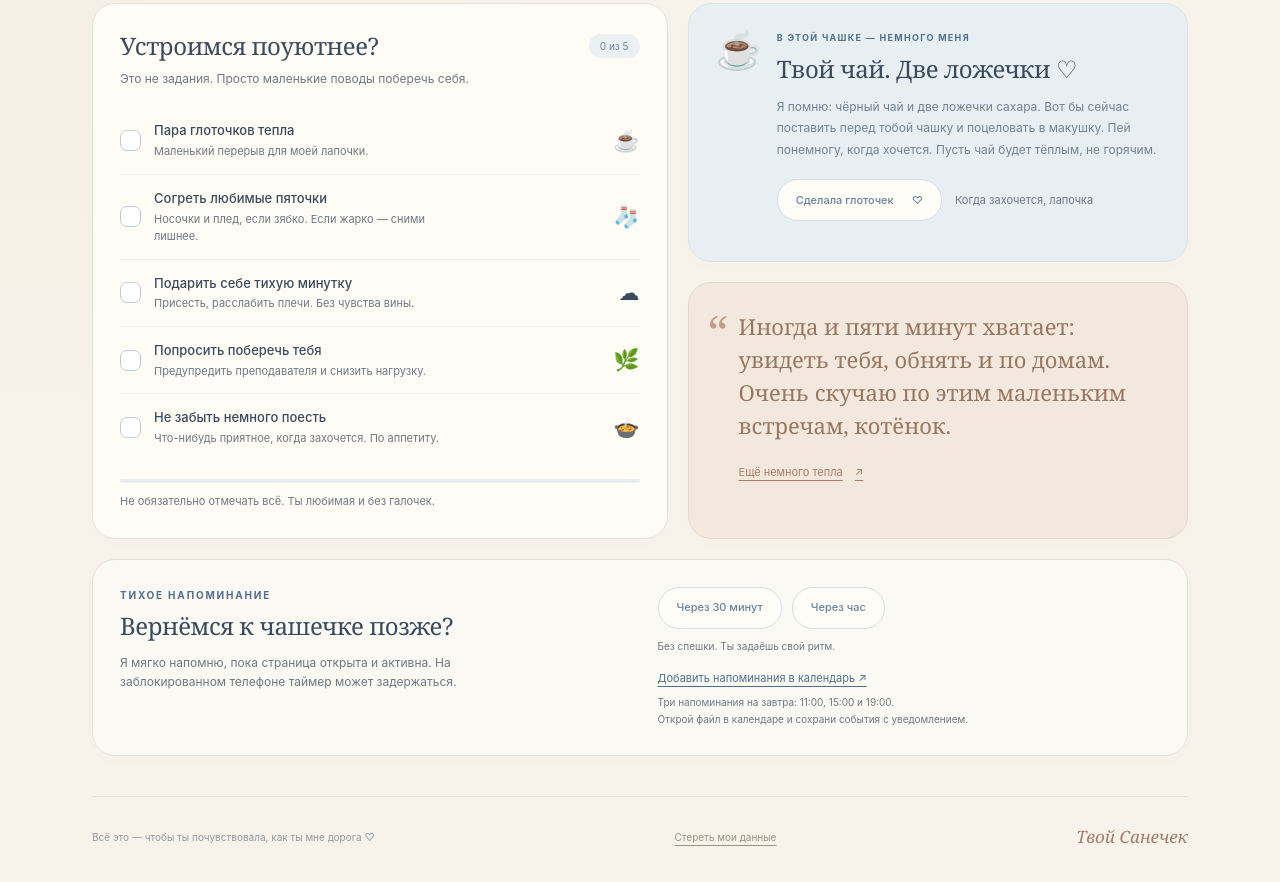
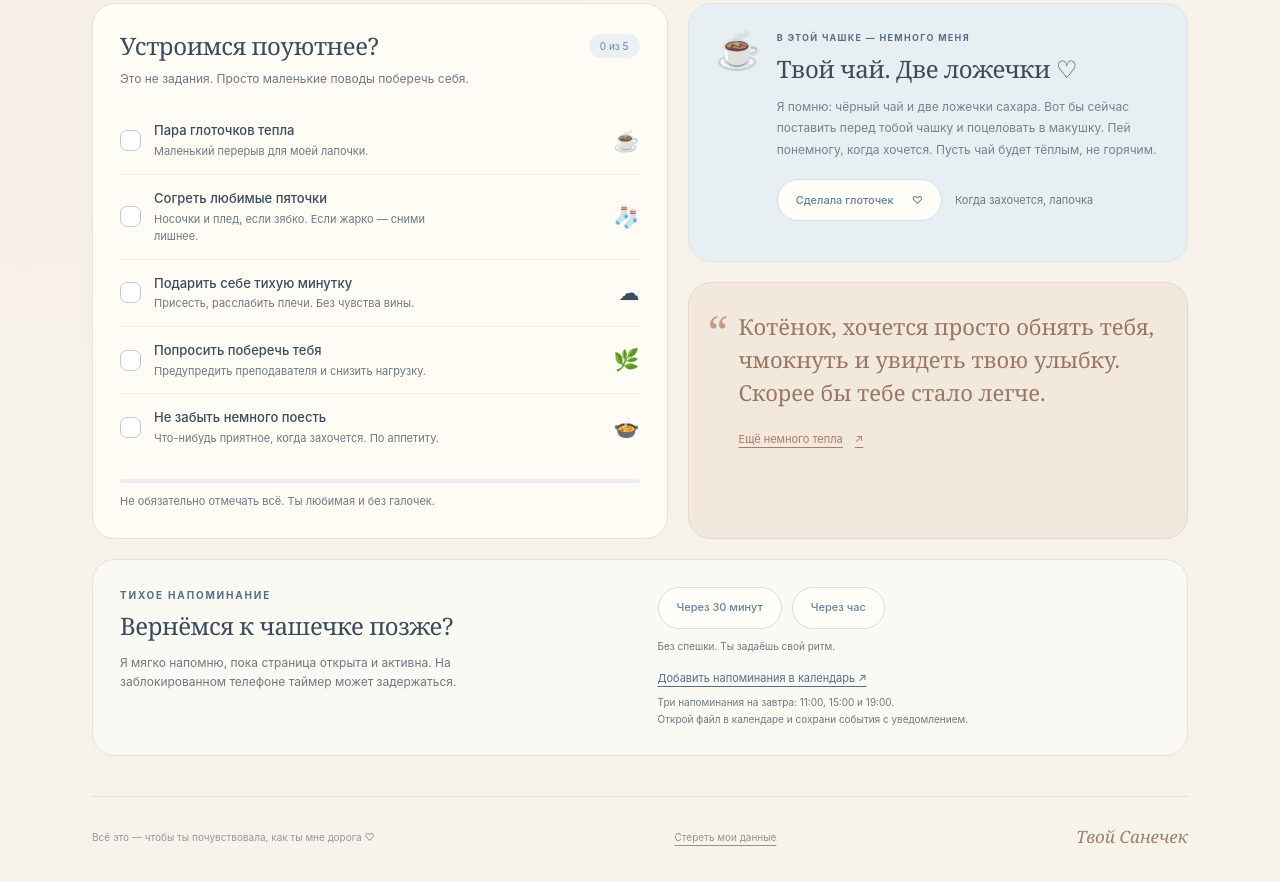
Before and after one commit to FORBIX7/lesya-care, a plain HTML site: page index.html in a window 1280 px wide. Shown: the part 1688-2570 px from the top of the page. Drawn offline with Linux system fonts and the light colour scheme.

Commit message:
Vary affectionate notes without repeating meeting details

```diff
--- a/app.js
+++ b/app.js
@@ -17,7 +17,7 @@ const tasks = [
   ['air','Попросить поберечь тебя','Предупредить преподавателя и снизить нагрузку.','🌿'],
   ['food','Не забыть немного поесть','Что-нибудь приятное, когда захочется. По аппетиту.','🍲']
 ];
-const words = ['Иногда и пяти минут хватает: увидеть тебя, обнять и по домам. Очень скучаю по этим маленьким встречам, котёнок.','У тебя такие прекрасные глаза, Леся. Я бы сейчас смотрел в них и никуда не спешил.','Вот бы после занятий совпало немного времени. Пройтись с тобой, подержать за руку и просто побыть рядом.','Даже короткая встреча с тобой делает мой день приятнее. Особенно если успел тебя обнять.','Ты у меня такая красивая, помидорка. И когда нарядная, и когда просто хочется укутаться.','Мысленно ставлю перед тобой чай. Две ложечки сахара и нежность, которую ложечками не измерить.','Пока увидеться не получается, оставляю тебе эти маленькие объятия. Забирай в любой момент.','Котёнок, я очень переживаю за тебя. Так хочу, чтобы тебе поскорее стало легче. Пожалуйста, побереги себя.'];
+const words = ['Котёнок, хочется просто обнять тебя, чмокнуть и увидеть твою улыбку. Скорее бы тебе стало легче.','У тебя такие прекрасные глаза, Леся. Я бы сейчас смотрел в них и никуда не спешил.','Мне нравится гулять с тобой и болтать обо всём подряд. Без особого повода — просто потому, что хочется быть рядом.','Даже короткая встреча с тобой делает мой день приятнее. Особенно если успел тебя обнять.','Ты у меня такая красивая, помидорка. И когда нарядная, и когда просто хочется укутаться.','Мысленно ставлю перед тобой чай. Две ложечки сахара и нежность, которую ложечками не измерить.','Пока увидеться не получается, оставляю тебе эти маленькие объятия. Забирай в любой момент.','Котёнок, я очень переживаю за тебя. Так хочу, чтобы тебе поскорее стало легче. Пожалуйста, побереги себя.'];
 let wordIndex=0, toastTimeout;
 function toast(message){$('#toast').textContent=message;$('#toast').hidden=false;clearTimeout(toastTimeout);toastTimeout=setTimeout(()=>$('#toast').hidden=true,6500);}
 function save(){try{localStorage.setItem(KEY,JSON.stringify(state));}catch{storageOK=false;toast('Браузер не даёт сохранить данные. Отметки останутся до закрытия страницы.');}}
--- a/comfort.js
+++ b/comfort.js
@@ -4,7 +4,7 @@
   const letters = [
     {tag:'открыть, когда устала',title:'Лапочка, побереги мою любимую девочку.',text:'Я знаю, у тебя непростая учёба. И очень переживаю, когда тебе плохо, а ты всё равно собираешься делать столько всего. Мне так хочется, чтобы ты поскорее поправлялась. Пожалуйста, попроси помочь, когда тяжело. Тебе не нужно ничего мне доказывать. Ты мне очень дорога — сама по себе, без подвигов.'},
     {tag:'открыть, когда не хватает меня',title:'Мне бы сейчас пять минут с тобой.',text:'Просто увидеть тебя, обнять, чмокнуть — и можно по домам. Даже так совсем ненадолго мне хорошо с тобой. Пока не получается встретиться, держи объятие отсюда. Скучаю, котёнок ♡'},
-    {tag:'открыть для маленькой улыбки',title:'Маленькое свидание — тоже свидание.',text:'Если после занятий выпадет полчаса или час, хочется просто пройтись с тобой. Поболтать обо всём подряд, подержать за руку. Без особой программы. А если времени только пять минут — потрачу их на объятие, помидорка.'},
+    {tag:'открыть для маленькой улыбки',title:'Маленькое свидание — тоже свидание.',text:'Когда после занятий совпадёт время, хочется просто пройтись с тобой. Поболтать обо всём подряд, подержать за руку. Без особой программы. Мне хорошо с тобой, помидорка.'},
     {tag:'открыть, когда хочется нежности',title:'Ты знаешь, какие у тебя прекрасные глаза?',text:'Я бы сейчас смотрел в них и забывал, что вообще хотел сказать. Ты такая красивая, Леся. И дело не в том, как ты сегодня одета или причёсана. Ты можешь быть уставшей, сонной, с простудой и без настроения. А я всё равно буду думать: какая же у меня замечательная девочка. И как сильно хочется её обнять.'},
     {tag:'открыть перед сном',title:'Спокойной ночи, моя лапочка.',text:'Очень хочу, чтобы ты выспалась и утром тебе стало полегче. Устраивайся поудобнее, котёнок. Мысленно обнимаю тебя и целую в макушку. Всё остальное завтра. Твой Санечек ♡'},
     {tag:'открыть просто потому что ты',title:'Котёнок, я правда очень за тебя переживаю.',text:'Так хочется забрать у тебя это плохое самочувствие и оставить только уют, тёплую чашку и спокойный день. Я не могу сделать всё одним объятием, но могу напоминать, как ты мне нужна и как я хочу, чтобы ты поскорее почувствовала себя лучше. Не торопи себя ради меня. Просто побереги себя, моя Леся. Ты у меня очень любимая.'}
--- a/index.html
+++ b/index.html
@@ -23,7 +23,7 @@
       <section class="letters-section" aria-labelledby="letters-title"><div class="letter-heading"><div><div class="eyebrow">НАШЕ МАЛЕНЬКОЕ «МЫ»</div><h3 id="letters-title">Я оставил тебе записочки</h3></div><span class="handwritten">от твоего Санечка ↙</span></div><p class="letters-description">На случай, если захочется услышать что-нибудь родное.</p><div class="letter-grid"><button class="envelope envelope-blue" data-letter="0"><span class="envelope-icon" aria-hidden="true">♡</span><span>Когда устала</span><small>тебе можно выдохнуть</small></button><button class="envelope envelope-rose" data-letter="1"><span class="envelope-icon" aria-hidden="true">♡</span><span>Когда не хватает меня</span><small>пять минут рядом</small></button><button class="envelope envelope-cream" data-letter="2"><span class="envelope-icon" aria-hidden="true">♡</span><span>Для маленькой улыбки</span><small>маленькое свидание</small></button><button class="envelope envelope-cream" data-letter="3"><span class="envelope-icon" aria-hidden="true">♡</span><span>Кое-что о твоих глазах</span><small>да, я опять любуюсь</small></button><button class="envelope envelope-blue" data-letter="4"><span class="envelope-icon" aria-hidden="true">♡</span><span>Перед сном</span><small>тихое объятие на ночь</small></button><button class="envelope envelope-rose" data-letter="5"><span class="envelope-icon" aria-hidden="true">♡</span><span>Просто потому что ты</span><small>для моей любимой Леси</small></button></div></section>
       <aside class="study-strip"><span aria-hidden="true">🌿</span><div><strong>И одну серьёзную вещь, котёнок.</strong><p>При температуре, ломоте или сильной слабости отложи физическую нагрузку и обратись к врачу. Попросить освобождение — нормально.</p><a class="text-button" href="#study-guide">Как поберечь себя на учёбе ↗</a></div></aside>
       <div class="today-grid"><article class="card checklist-card"><div class="card-top"><h3>Устроимся поуютнее?</h3><span class="small-badge" id="progress-count">0 из 5</span></div><p class="muted">Это не задания. Просто маленькие поводы поберечь себя.</p><div class="checklist" id="checklist"></div><div class="progress-track"><span id="progress-bar"></span></div><p class="tiny" id="progress-note">Даже один маленький шаг — уже забота.</p></article>
-      <div class="side-stack"><article class="card drink-card"><span class="card-icon" aria-hidden="true">☕</span><div><div class="eyebrow">В ЭТОЙ ЧАШКЕ — НЕМНОГО МЕНЯ</div><h3>Твой чай. Две ложечки ♡</h3><p>Я помню: чёрный чай и две ложечки сахара. Вот бы сейчас поставить перед тобой чашку и поцеловать в макушку. Пей понемногу, когда хочется. Пусть чай будет тёплым, не горячим.</p><div class="drink-bottom"><button class="pill light" id="drink-add">Сделала глоточек <span>♡</span></button><span id="drink-count" class="tiny">Когда захочется, лапочка</span></div></div></article><article class="card note-card"><span class="quote-mark">“</span><p id="kind-word">Иногда и пяти минут хватает: увидеть тебя, обнять и по домам. Очень скучаю по этим маленьким встречам, котёнок.</p><button class="text-button" id="more-love">Ещё немного тепла <span>↗</span></button></article></div></div>
+      <div class="side-stack"><article class="card drink-card"><span class="card-icon" aria-hidden="true">☕</span><div><div class="eyebrow">В ЭТОЙ ЧАШКЕ — НЕМНОГО МЕНЯ</div><h3>Твой чай. Две ложечки ♡</h3><p>Я помню: чёрный чай и две ложечки сахара. Вот бы сейчас поставить перед тобой чашку и поцеловать в макушку. Пей понемногу, когда хочется. Пусть чай будет тёплым, не горячим.</p><div class="drink-bottom"><button class="pill light" id="drink-add">Сделала глоточек <span>♡</span></button><span id="drink-count" class="tiny">Когда захочется, лапочка</span></div></div></article><article class="card note-card"><span class="quote-mark">“</span><p id="kind-word">Котёнок, хочется просто обнять тебя, чмокнуть и увидеть твою улыбку. Скорее бы тебе стало легче.</p><button class="text-button" id="more-love">Ещё немного тепла <span>↗</span></button></article></div></div>
       <article class="card reminder-card"><div><div class="eyebrow">ТИХОЕ НАПОМИНАНИЕ</div><h3>Вернёмся к чашечке позже?</h3><p>Я мягко напомню, пока страница открыта и активна. На заблокированном телефоне таймер может задержаться.</p></div><div class="reminder-actions"><div class="timer-buttons"><button class="pill light" data-timer="30">Через 30 минут</button><button class="pill light" data-timer="60">Через час</button></div><p id="timer-status" class="tiny" role="status">Без спешки. Ты задаёшь свой ритм.</p><button class="text-button" id="calendar">Добавить напоминания в календарь ↗</button><p class="tiny">Три напоминания на завтра: 11:00, 15:00 и 19:00.<br>Открой файл в календаре и сохрани события с уведомлением.</p></div></article>
     </section>
 
```
